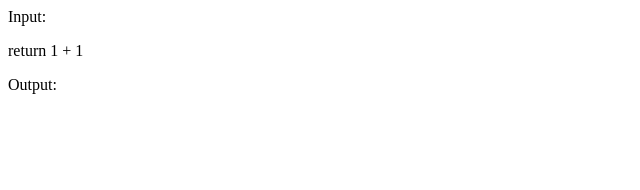
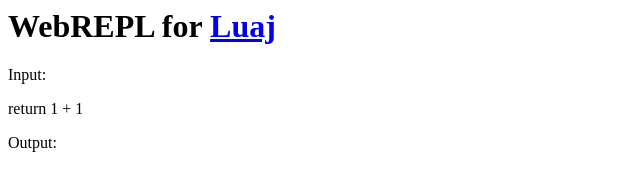
Before and after one commit to shakna-israel/luaj_webrepl, a plain HTML site: page index.html in a window 1280 px wide. Shown: the whole page, without its empty margins (0-640 px from the left). Drawn offline with Linux system fonts and the light colour scheme; no server answers.

Commit message:
Add link to project

```diff
--- a/index.html
+++ b/index.html
@@ -1,3 +1,5 @@
+<h1>WebREPL for <a href="https://git.sr.ht/~shakna/luaj">Luaj</a></h1>
+
 <span>Input: </span>
 <p id="code" contenteditable="true">return 1 + 1</p>
 
```
